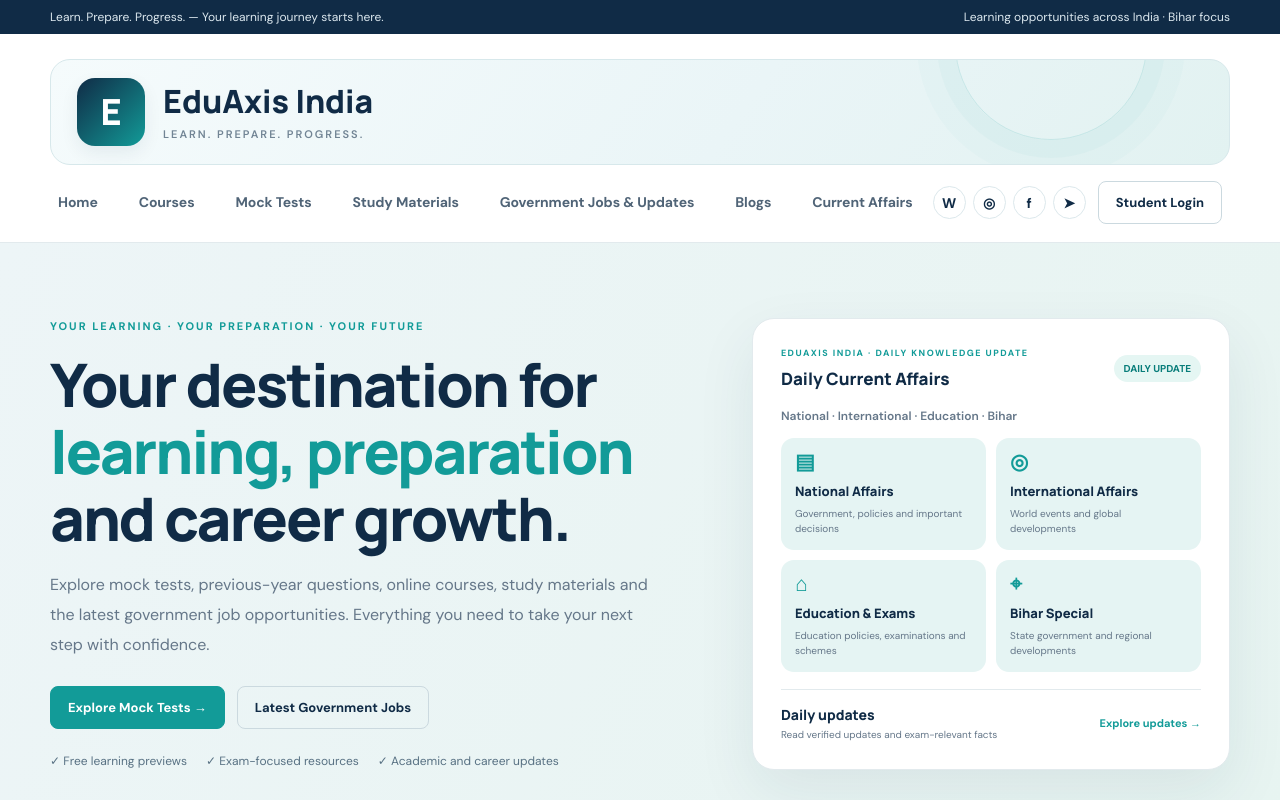
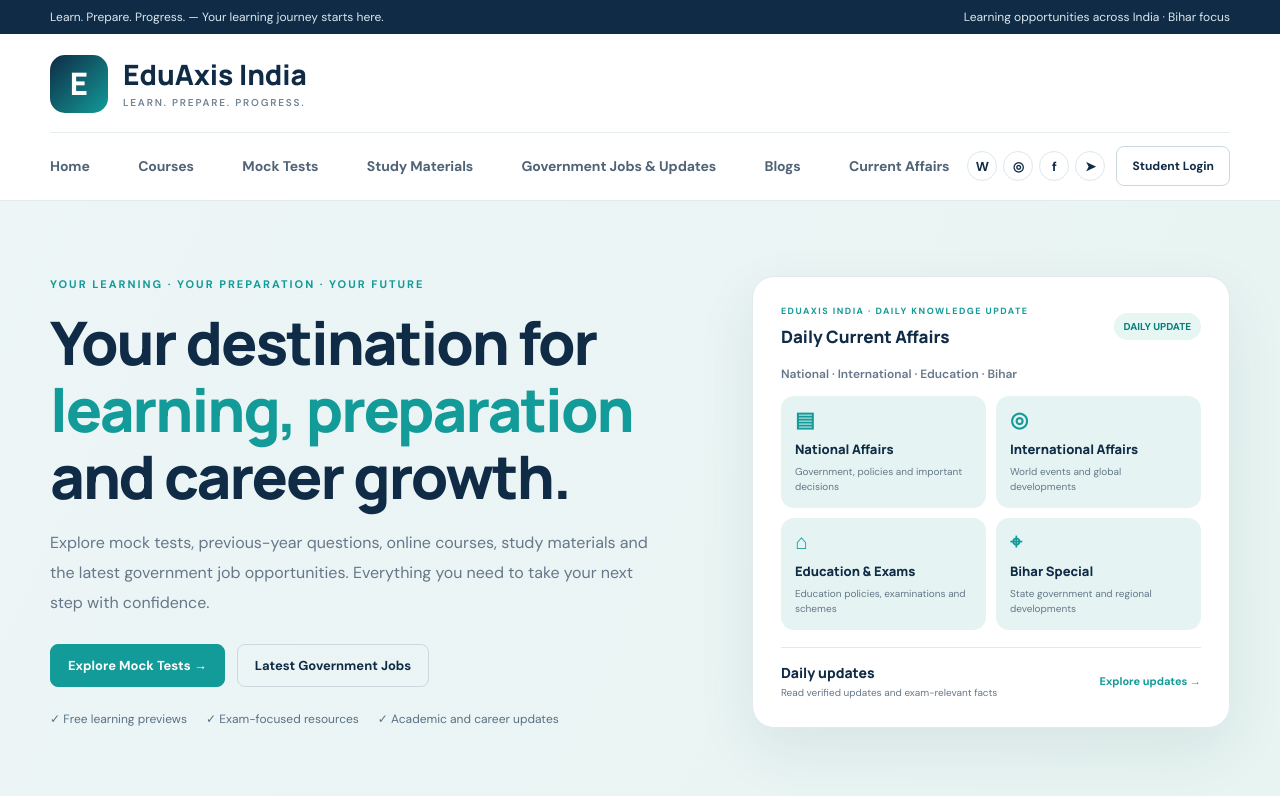
Before and after one commit to ejazahmad174-spec/eduaxis-india, a Next.js app: page / in a window 1280 px wide. Shown: the top 800 px of the page. Built offline with nearby package versions, Linux system fonts and the light colour scheme.

Commit message:
Restore clean white brand header and retain larger navigation text

```diff
--- a/app/home.css
+++ b/app/home.css
@@ -2172,72 +2172,40 @@
 }
 
 
-/* Header brand masthead styled like the homepage aqua feature cards */
+/* Restore the clean white brand row; retain enlarged second-row navigation */
 @media(min-width:1201px) {
   .ea-nav-inner > .ea-brand {
-    position: relative;
-    isolation: isolate;
-    overflow: hidden;
-    flex: 0 0 100%;
-    min-height: 104px;
-    margin: 8px 0 0;
-    padding: 18px 26px;
-    gap: 18px;
-    border: 1px solid #d7e8eb;
-    border-radius: 20px;
-    background: linear-gradient(125deg, #f5fbfc 0%, #eaf5f7 58%, #e2f2f1 100%);
-    font-size: 32px;
+    position: static;
+    isolation: auto;
+    overflow: visible;
+    min-height: 82px;
+    margin: 0;
+    padding: 0 0 16px;
+    gap: 15px;
+    border: 0;
+    border-bottom: 1px solid #e5edf0;
+    border-radius: 0;
+    background: transparent;
+    font-size: 28px;
     line-height: 1.15;
   }
-  .ea-nav-inner > .ea-brand::after {
-    content: "";
-    position: absolute;
-    z-index: -1;
-    width: 190px;
-    height: 190px;
-    right: 7%;
-    top: -112px;
-    border: 1px solid #129b9826;
-    border-radius: 50%;
-    box-shadow: 0 0 0 18px #129b9808, 0 0 0 38px #129b9806;
-    pointer-events: none;
-  }
+  .ea-nav-inner > .ea-brand::after { content: none; }
   .ea-nav-inner > .ea-brand .ea-brand-mark {
-    width: 68px;
-    height: 68px;
-    flex: 0 0 68px;
-    border-radius: 18px;
-    font-size: 36px;
-    box-shadow: 0 7px 18px #102b4612;
+    width: 58px;
+    height: 58px;
+    flex: 0 0 58px;
+    border-radius: 15px;
+    font-size: 31px;
+    box-shadow: none;
   }
   .ea-nav-inner > .ea-brand small {
-    margin-top: 7px;
-    font-size: 11px;
-    letter-spacing: 2px;
-  }
-  .ea-mobile-panel {
-    padding: 16px 8px 18px;
-    gap: 20px;
-  }
-  .ea-mobile-panel .ea-nav-links {
-    justify-content: space-between;
-    gap: clamp(12px, 1.2vw, 22px);
+    margin-top: 5px;
+    font-size: 10px;
+    letter-spacing: 1.8px;
   }
   .ea-mobile-panel .ea-nav-links a {
     font-size: clamp(14px, .92vw, 16px);
     font-weight: 700;
     letter-spacing: -.1px;
   }
-  .ea-mobile-panel .ea-nav-actions { gap: 12px; }
-  .ea-mobile-panel .ea-header-social { gap: 7px; }
-  .ea-mobile-panel .ea-header-social a {
-    width: 33px;
-    height: 33px;
-    font-size: 14px;
-  }
-  .ea-mobile-panel .ea-login {
-    padding: 12px 17px;
-    font-size: 13px;
-    font-weight: 800;
-  }
-}
+}
```
